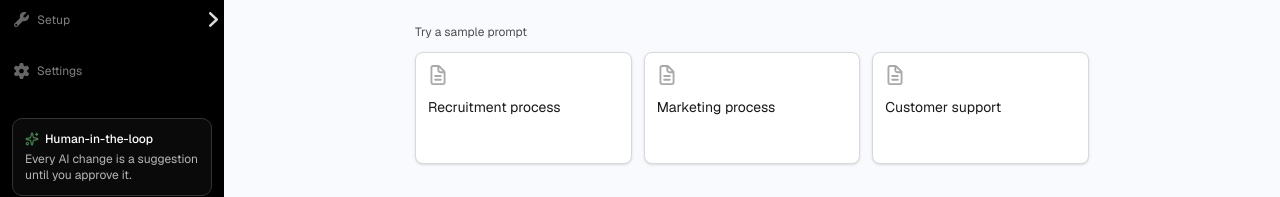
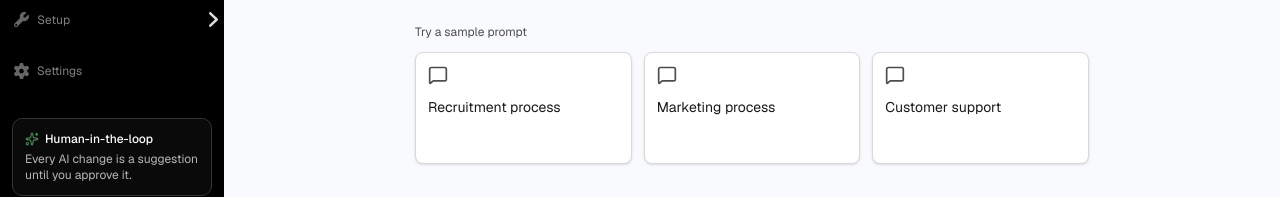
Before and after one commit to KCM-OT/AI-RoPA-Studio-solera-group, a Next.js app: page /ropa-authoring in a window 1280 px wide. Shown: the part 552-749 px from the top of the page. Built offline with nearby package versions, Linux system fonts and the light colour scheme.

Commit message:
feat: add MessageSquare icon and replace SVG in chat component
Replaced SVG icon with MessageSquare for sample buttons

Co-authored-by: Kevin Marshall <304578895+KCM-OT@users.noreply.github.com>

```diff
--- a/components/agent/ropa-authoring-chat.tsx
+++ b/components/agent/ropa-authoring-chat.tsx
@@ -13,6 +13,7 @@ import {
   Check,
   X,
   Building2,
+  MessageSquare,
 } from 'lucide-react'
 import {
   ChatShell,
@@ -241,7 +242,7 @@ function Welcome({
         <div className="grid gap-3 sm:grid-cols-3">
           {samples.map((sample, index) => (
             <button key={sample.title} type="button" disabled={disabled} onClick={() => onChange(sample.body)} className="flex min-h-28 flex-col gap-3 rounded-md border border-[#d9d9d9] bg-white p-3 text-left shadow-sm transition hover:border-[#167cbb] disabled:opacity-50">
-              <img src={`/figma/file-lines${index ? `-${index}` : ''}.svg`} alt="" className="size-5" />
+              <MessageSquare className="size-5 text-[#4d4d4d]" aria-hidden="true" />
               <span className="text-sm text-[#1a1a1a]">{sample.title}</span>
             </button>
           ))}
```
